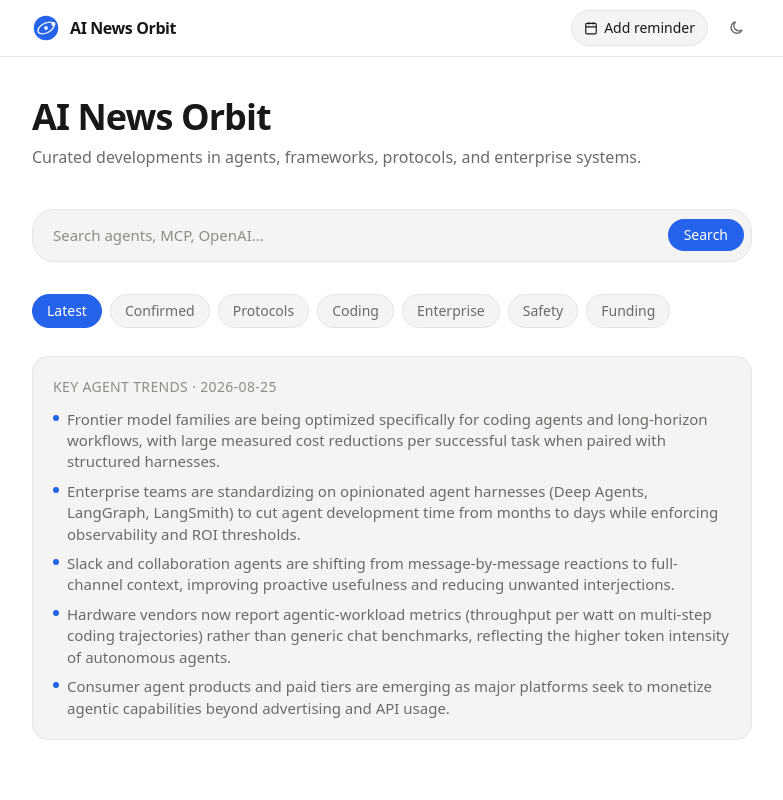
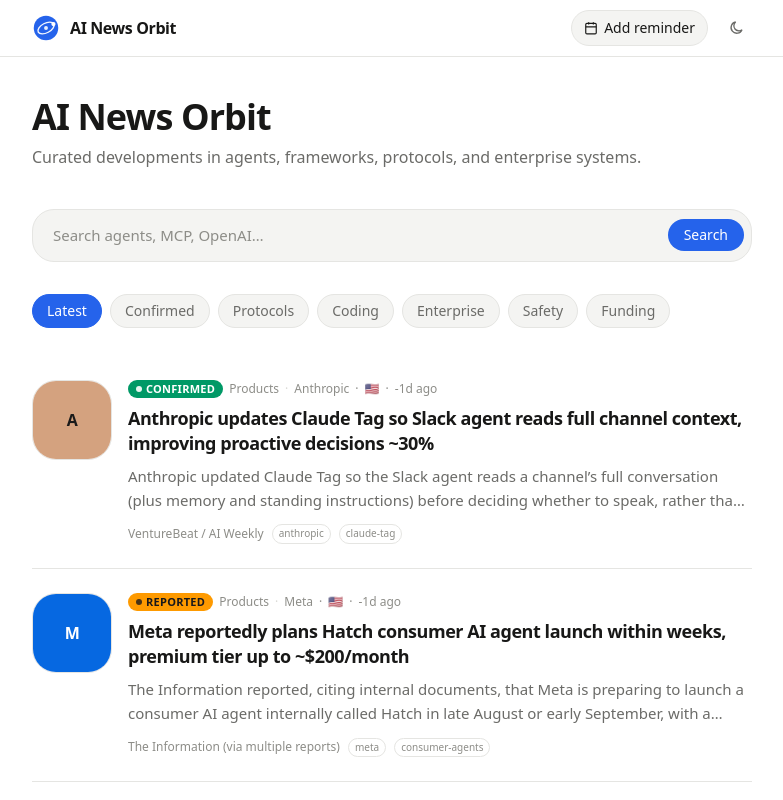
Before and after one commit to zain-ramzan/ai-news-orbit, a Next.js app: page / in a window 1280 px wide. Shown: the top 800 px of the page, without its empty margins (248-1031 px from the left). Built offline with nearby package versions, Linux system fonts and the light colour scheme.

Commit message:
ui: remove Key agent trends section from homepage

```diff
--- a/src/app/page.tsx
+++ b/src/app/page.tsx
@@ -1,5 +1,5 @@
 import { Header } from "@/components/Header";
-import { getLatestDaily, searchStories } from "@/lib/news";
+import { searchStories } from "@/lib/news";
 import { NewsFeedClient } from "@/components/NewsFeedClient";
 
 type SearchParams = Promise<{ [key: string]: string | string[] | undefined }>;
@@ -29,7 +29,6 @@
     offset: 0,
   });
 
-  const latest = getLatestDaily();
   const hasFilters = Boolean(q || category || verification);
 
   const chips = [
@@ -126,22 +125,6 @@
           </div>
         </div>
 
-        {latest && !hasFilters && latest.key_agent_trends.length > 0 && (
-          <section className="mb-8 rounded-2xl border border-[var(--border-default)] bg-[var(--bg-surface)] p-4 sm:mb-10 sm:p-5">
-            <h2 className="mb-2.5 text-xs font-medium uppercase tracking-wide text-[var(--text-muted)] sm:mb-3 sm:text-sm">
-              Key agent trends · {latest.date}
-            </h2>
-            <ul className="space-y-2">
-              {latest.key_agent_trends.map((trend, i) => (
-                <li key={i} className="flex gap-2 text-sm text-[var(--text-secondary)] sm:text-[15px]">
-                  <span className="mt-1.5 h-1.5 w-1.5 shrink-0 rounded-full bg-[var(--accent)]" />
-                  <span>{trend}</span>
-                </li>
-              ))}
-            </ul>
-          </section>
-        )}
-
         {hasFilters && (
           <p className="mb-4 text-sm text-[var(--text-secondary)]">
             {total} result{total === 1 ? "" : "s"}
```
